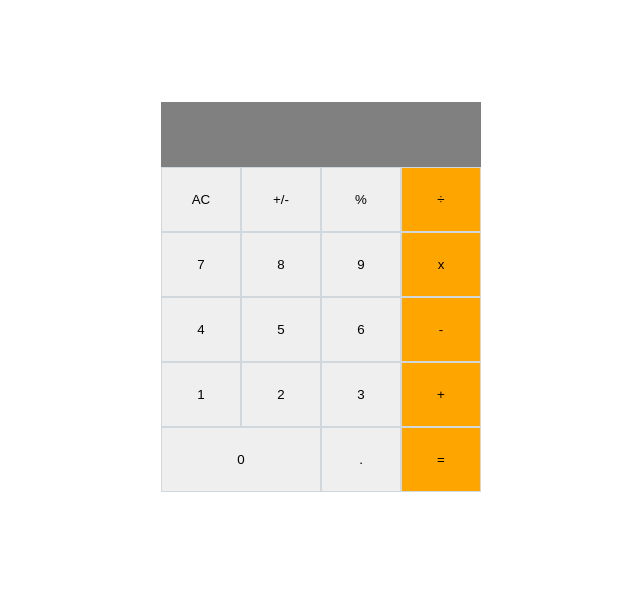
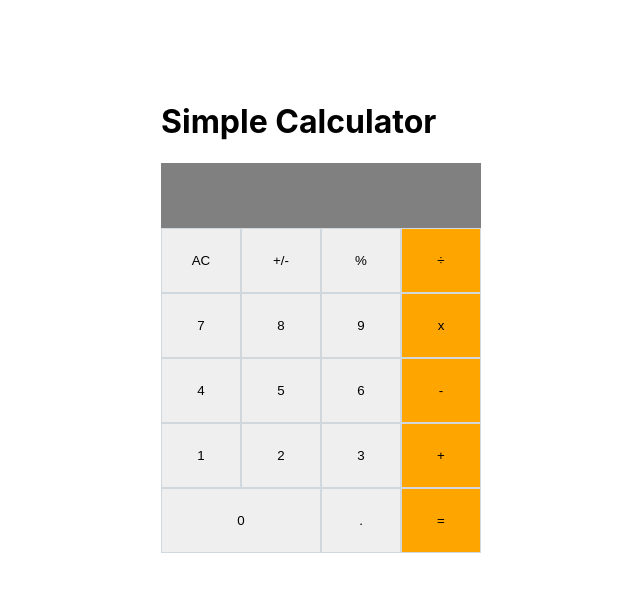
Before and after one commit to Zelalem1222/Math-magician, a React (Create React App) app: page / in a window 1280 px wide. Shown: the top 592 px of the page, without its empty margins (319-959 px from the left). Built offline with nearby package versions, Linux system fonts and the light colour scheme.

Commit message:
Fix linter errors

```diff
--- a/src/components/calculator.js
+++ b/src/components/calculator.js
@@ -18,7 +18,7 @@ function Calculator() {
   return (
 
     <div className="container">
-
+      <h1>Simple Calculator</h1>
       <div className="display">
         <span>{next}</span>
         <span>{operation}</span>
```
